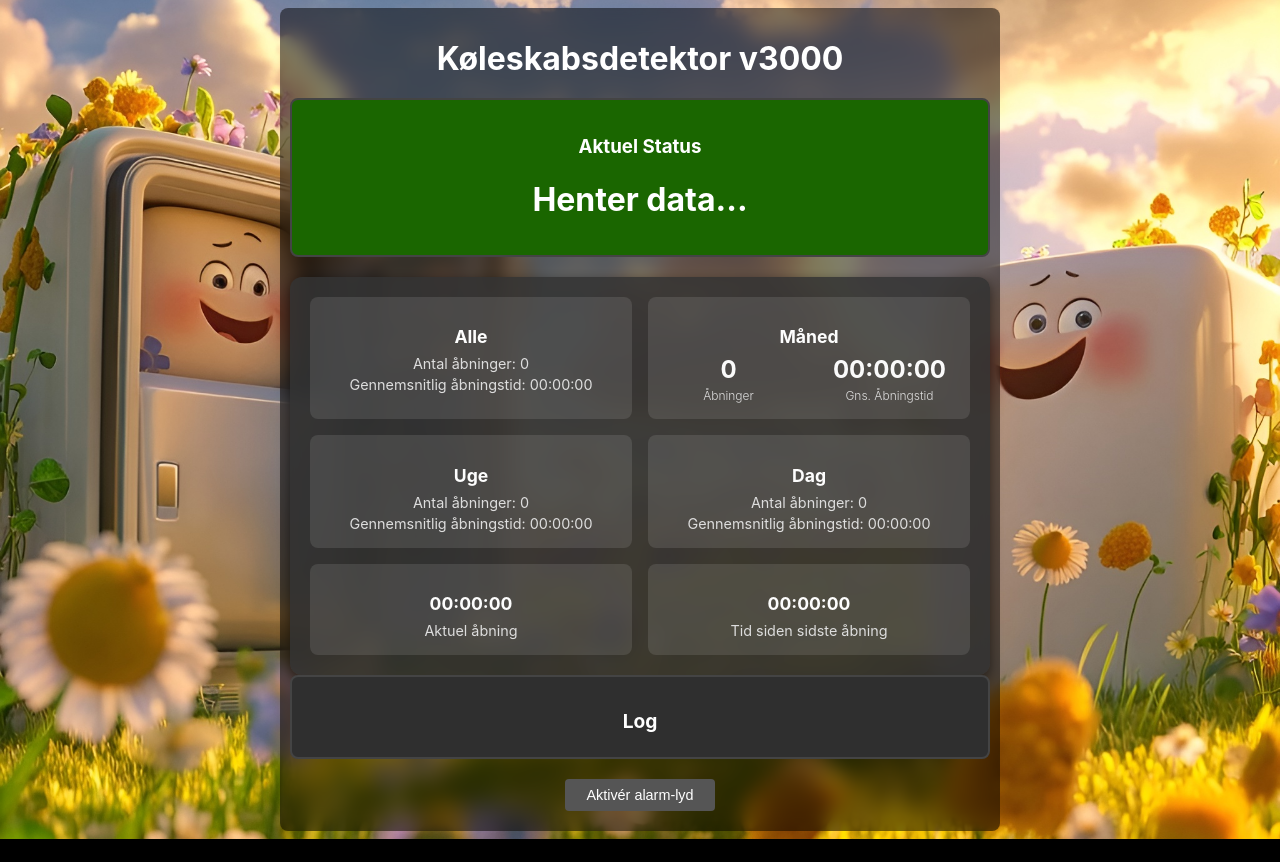
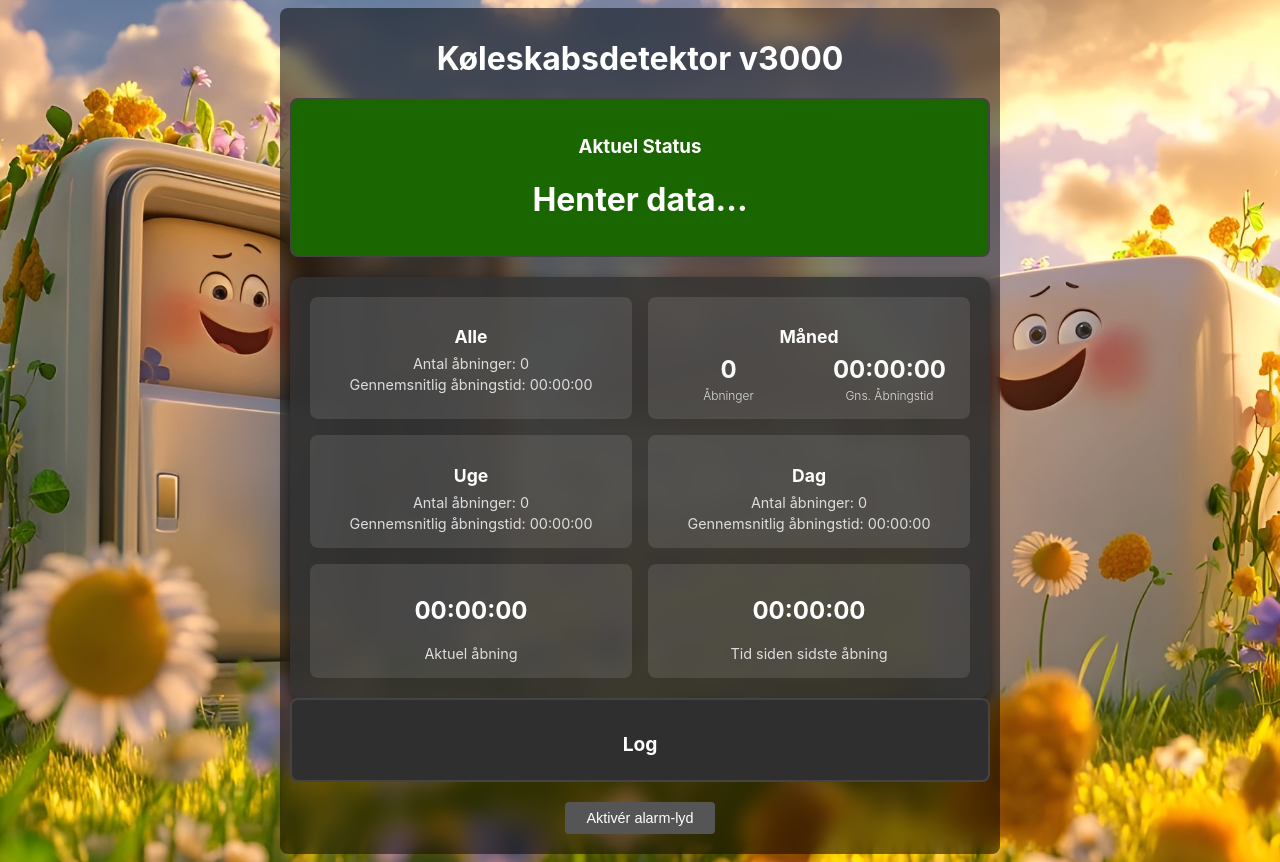
Before and after one commit to Suneviberg/koleskabsmonitor, a plain HTML site: page index.html in a window 1280 px wide. Before the commit the page ends 839 px from the top, so only its background shows below. Drawn offline with Linux system fonts and the light colour scheme; no server answers.

Commit message:
Update index.html

```diff
--- a/index.html
+++ b/index.html
@@ -301,11 +301,11 @@
         <p>Gennemsnitlig åbningstid: <span id="averageDay">00:00:00</span></p>
       </div>
       <div class="stat-group">
-        <h3><span id="currentOpeningDuration">00:00:00</span></h3>
+        <h2><span id="currentOpeningDuration">00:00:00</span></h2>
         <p>Aktuel åbning</p>
       </div>
       <div class="stat-group">
-        <h3><span id="timeSinceLastOpen">00:00:00</span></h3>
+        <h2><span id="timeSinceLastOpen">00:00:00</span></h2>
         <p>Tid siden sidste åbning</p>
       </div>
     </div>
```
